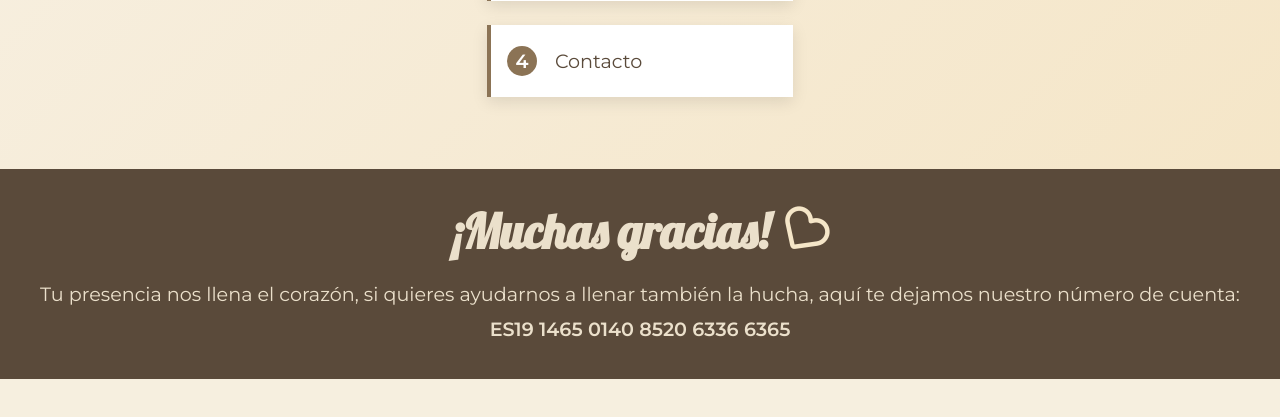
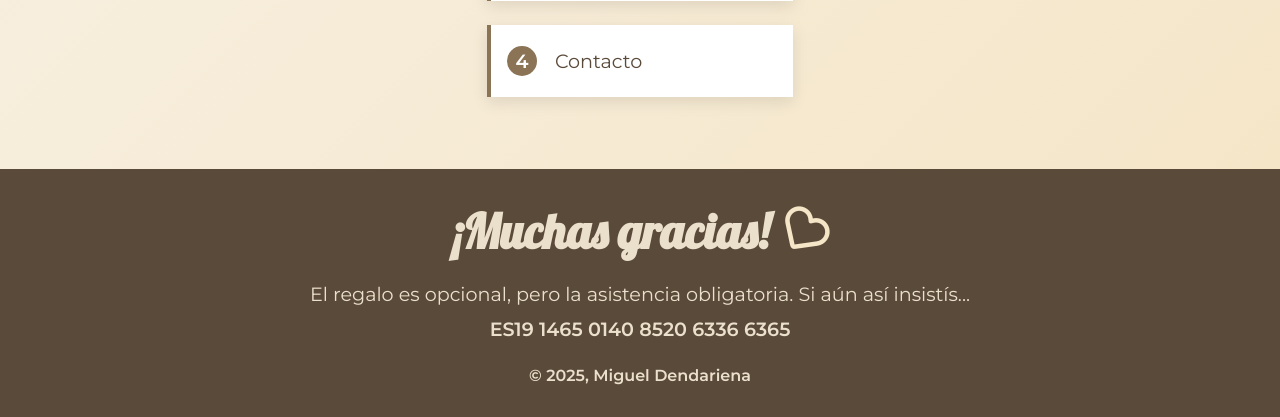
Before and after one commit to migueldenda/app_boda, a Django app: page / in a window 1280 px wide. Shown: the part 2040-2457 px from the top of the page. Before the commit the page ends 2419 px from the top, so only its background shows below. Run offline with Django 5.2, Linux system fonts and the light colour scheme; some libraries are stand-ins or nearby versions.

Commit message:
retoques de yoli2 -.-

```diff
--- a/proyectoboda/app_boda/templates/app_boda/index.html
+++ b/proyectoboda/app_boda/templates/app_boda/index.html
@@ -52,11 +52,12 @@
         <h1>¡Muchas gracias! <i class="fa-regular fa-heart fa-rotate-by"
                 style="color: #f5e6c8; --fa-rotate-angle: 35deg;"></i></h1>
         <p>
-            Tu presencia nos llena el corazón, si quieres ayudarnos a llenar también la hucha, aquí te dejamos nuestro número de cuenta:<br>
+            El regalo es opcional, pero la asistencia obligatoria. Si aún así insistís...<br>
             <strong>ES19 1465 0140 8520 6336 6365</strong>
         </p>
+        <br>
+        <strong> &copy; 2025, Miguel Dendariena</strong>
     </div>
-
 </body>
 <script src="../../static/app_boda/js/script.js"></script>
 <script>
--- a/proyectoboda/app_boda/templates/app_boda/mapa.html
+++ b/proyectoboda/app_boda/templates/app_boda/mapa.html
@@ -202,7 +202,7 @@
         <h1 class="titulo-itinerario">Mapa</h1>
 
         <p class="descripcion-mapa">
-            Os compartimos la ruta de Google Maps desde la iglesia de las Calatravas, hasta la finca de celebración en Valdemorillo. (Dispondreis de sitio para aparcar)
+            Os compartimos la ruta de Google Maps desde la iglesia de las Calatravas hasta la finca de celebración en Valdemorillo. <br><em> Dispondréis de sitio para aparcar</em>
         </p>
 
         <div class="mapa-container">
```
